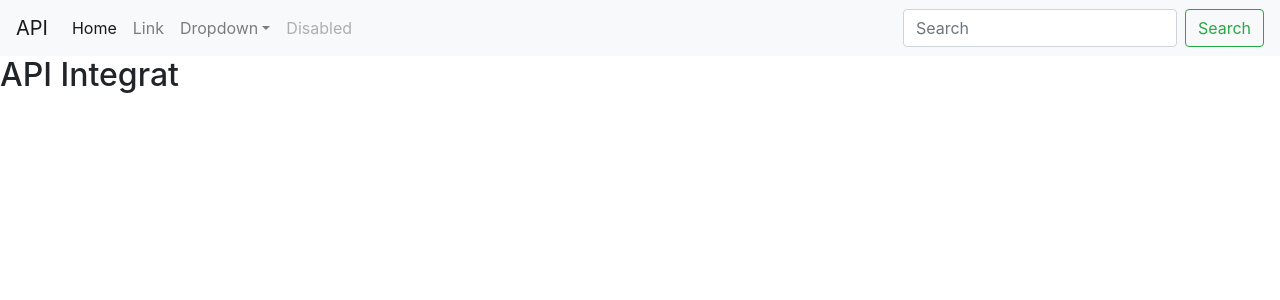
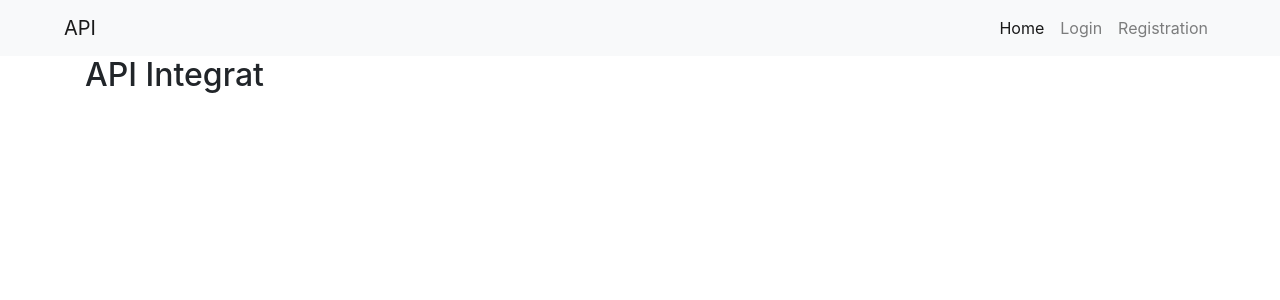
Before and after one commit to mbrsagor/api-integrate, a React (Create React App) app: page / in a window 1280 px wide. Shown: the top 300 px of the page. Built offline with nearby package versions, Linux system fonts and the light colour scheme.

Commit message:
Header component update

```diff
--- a/src/App.js
+++ b/src/App.js
@@ -6,7 +6,13 @@ class App extends Component {
     return (
       <>
         <Header />
-        <h2>API Integrat</h2>
+        <div className="container">
+          <div className="row">
+            <div className="col-lg-12">
+              <h2>API Integrat</h2>
+            </div>
+          </div>
+        </div>
       </>
     )
   }
--- a/src/components/Header.jsx
+++ b/src/components/Header.jsx
@@ -6,38 +6,23 @@ class Header extends Component {
         return (
             <>
                 <nav className="navbar navbar-expand-lg navbar-light bg-light">
-                    <a className="navbar-brand" href="#0">API</a>
+                    <a className="navbar-brand ml-5" href="/">API</a>
                     <button className="navbar-toggler" type="button" data-toggle="collapse" data-target="#navbarSupportedContent" aria-controls="navbarSupportedContent" aria-expanded="false" aria-label="Toggle navigation">
                         <span className="navbar-toggler-icon"></span>
                     </button>
 
-                    <div className="collapse navbar-collapse" id="navbarSupportedContent">
-                        <ul className="navbar-nav mr-auto">
+                    <div className="collapse navbar-collapse mr-5" id="navbarSupportedContent">
+                        <ul className="navbar-nav ml-auto">
                             <li className="nav-item active">
                                 <a className="nav-link" href="#0">Home <span className="sr-only">(current)</span></a>
                             </li>
                             <li className="nav-item">
-                                <a className="nav-link" href="#0">Link</a>
-                            </li>
-                            <li className="nav-item dropdown">
-                                <a className="nav-link dropdown-toggle" href="#0" id="navbarDropdown" role="button" data-toggle="dropdown" aria-haspopup="true" aria-expanded="false">
-                                    Dropdown
-                            </a>
-                                <div className="dropdown-menu" aria-labelledby="navbarDropdown">
-                                    <a className="dropdown-item" href="#0">Action</a>
-                                    <a className="dropdown-item" href="#0">Another action</a>
-                                    <div className="dropdown-divider"></div>
-                                    <a className="dropdown-item" href="#0">Something else here</a>
-                                </div>
+                                <a className="nav-link" href="#0">Login</a>
                             </li>
                             <li className="nav-item">
-                                <a className="nav-link disabled" href="#0">Disabled</a>
+                                <a className="nav-link" href="#0">Registration</a>
                             </li>
                         </ul>
-                        <form className="form-inline my-2 my-lg-0">
-                            <input className="form-control mr-sm-2" type="search" placeholder="Search" aria-label="Search" />
-                            <button className="btn btn-outline-success my-2 my-sm-0" type="submit">Search</button>
-                        </form>
                     </div>
                 </nav>
             </>
```
Also changed, not shown: 1 other file (tests, documents, lock files or other folders).
